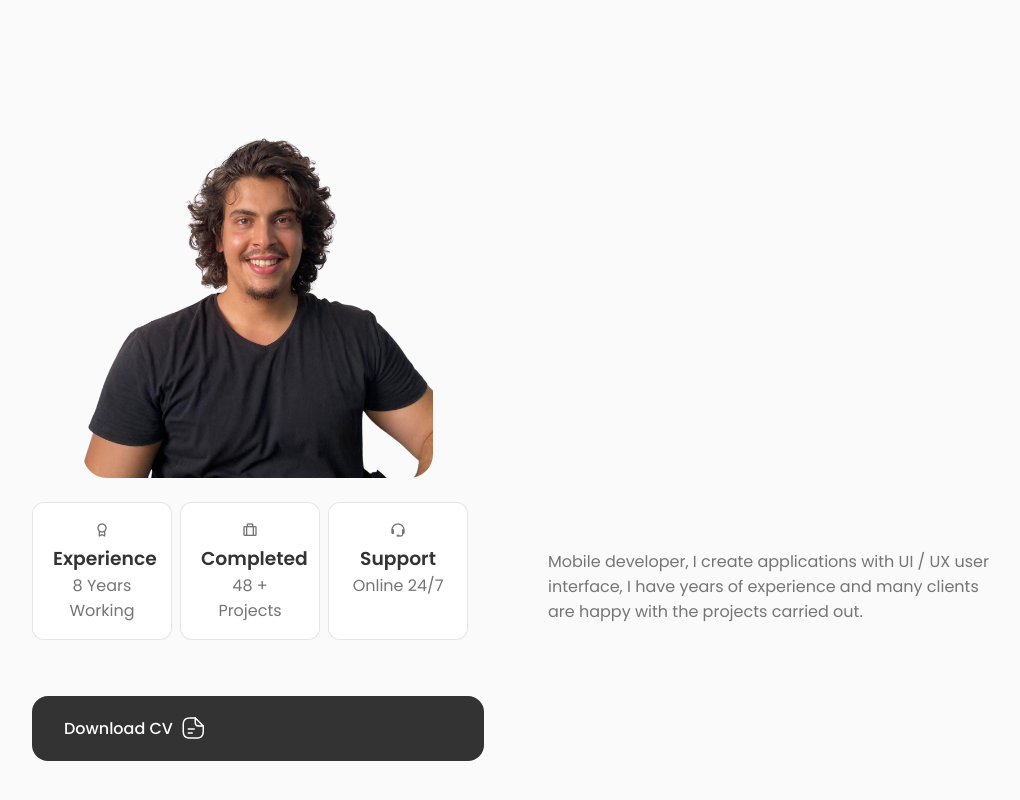
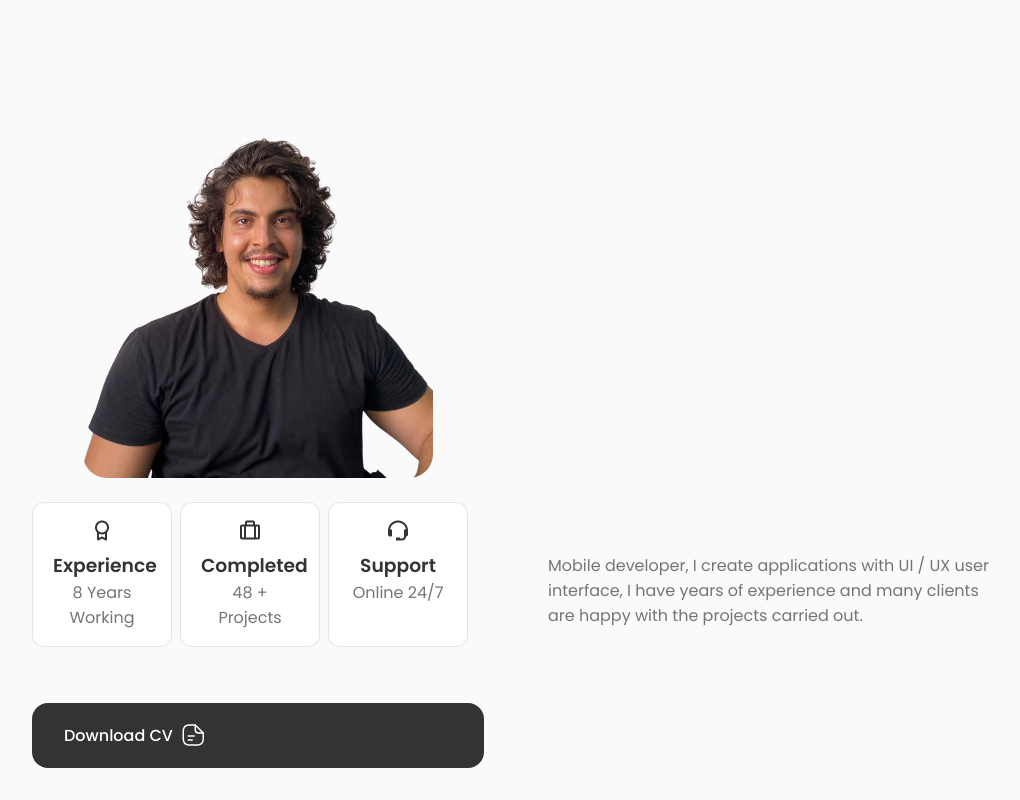
Before and after one commit to Mohamed-Aziz-Mhadhbi/mohamed-aziz-mhadhbi.github.io, a React (Create React App) app: page / in a window 1280 px wide. Shown: the part 1060-1860 px from the top of the page, without its empty margins (124-1144 px from the left). Built offline with nearby package versions, Linux system fonts and the light colour scheme.

Commit message:
about__icon

```diff
--- a/src/components/about/about.css
+++ b/src/components/about/about.css
@@ -23,3 +23,9 @@
     text-align: center;
     padding: 1rem 1.25rem;
 }
+
+.about__icon {
+    font-size: 1.5rem;
+    color: var(--title-color);
+    margin-bottom: var(--mb-0-5);
+}
```
